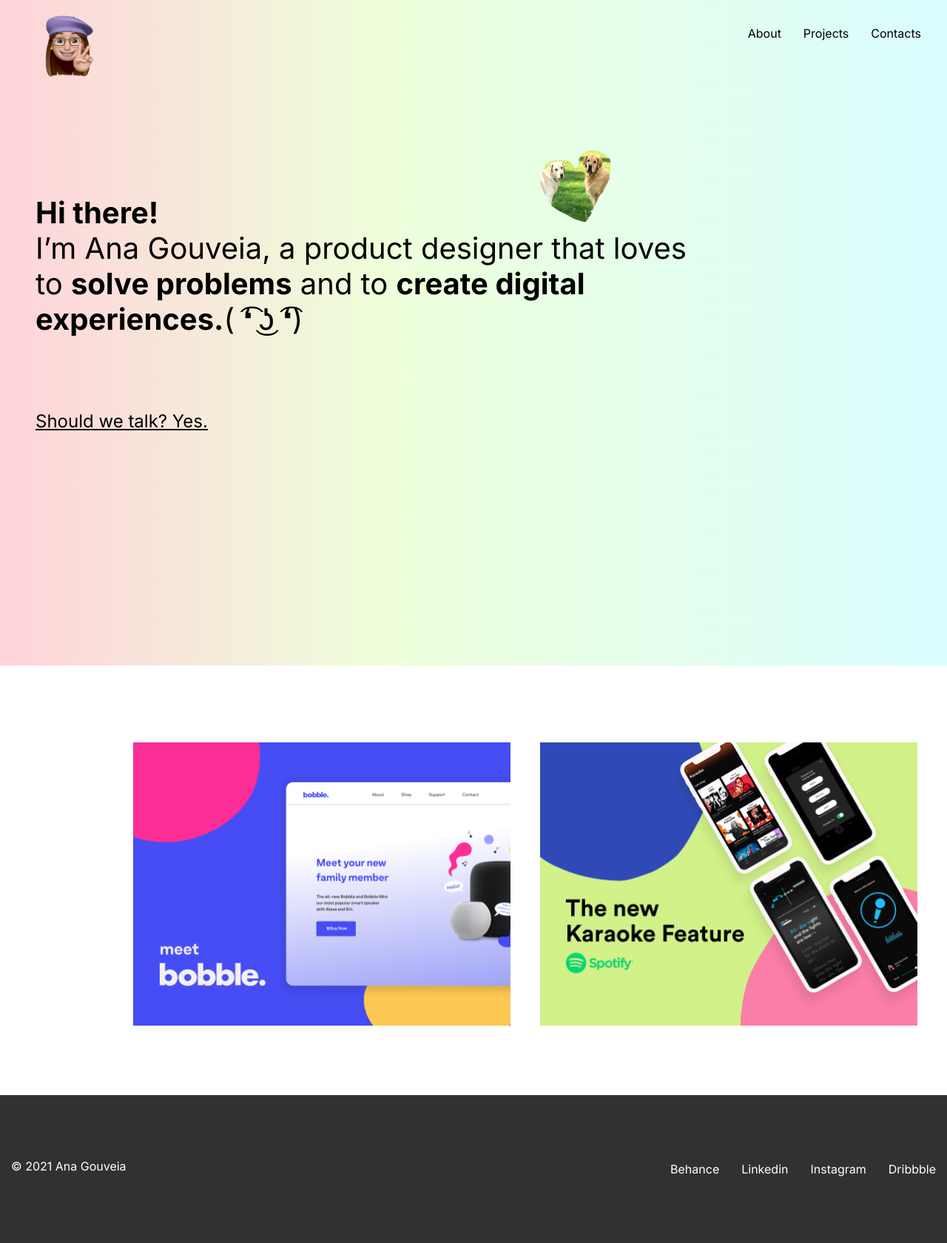
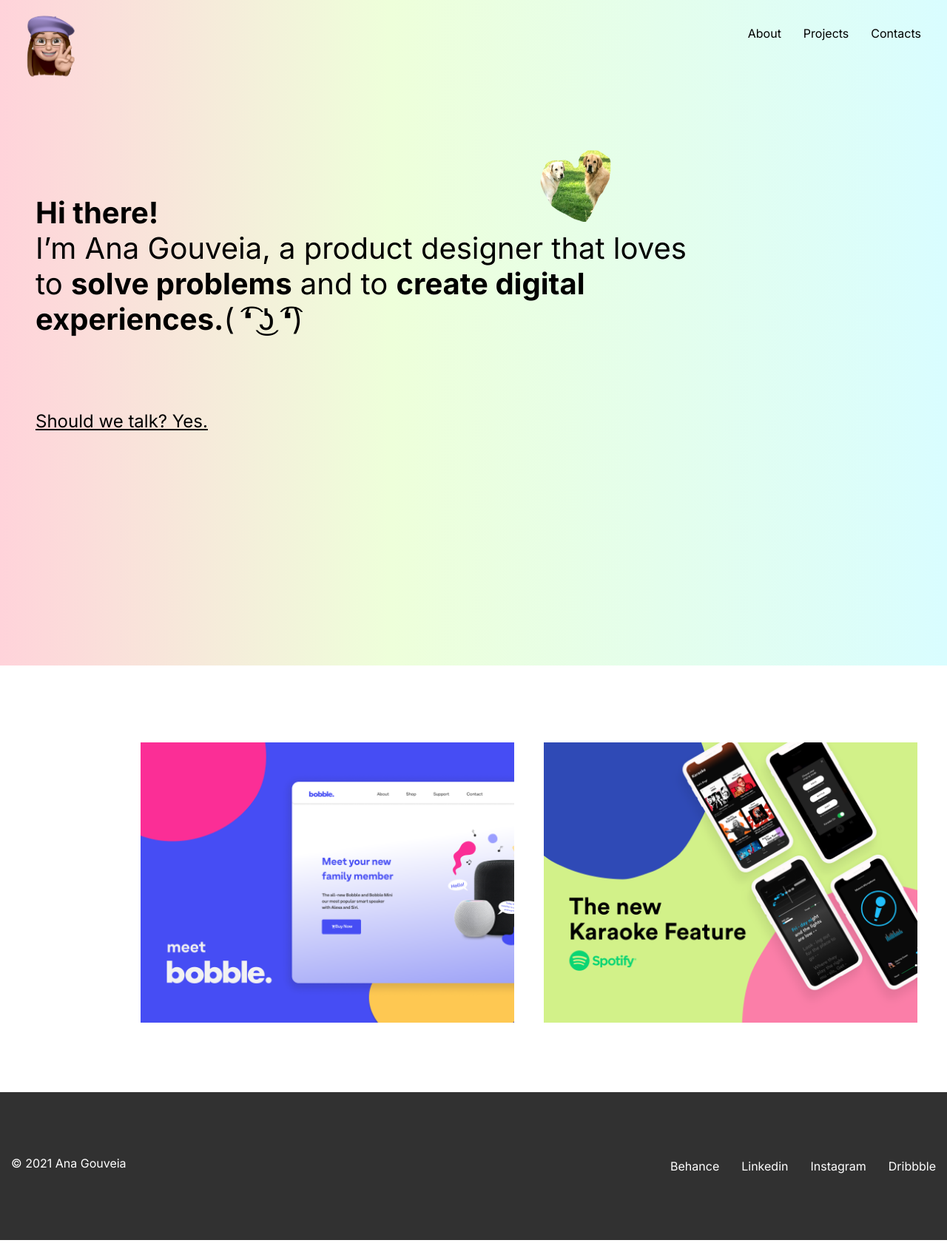
Before and after one commit to anagouveia16/projeto, a Jekyll site: the page built from index.html, in a window 1280 px wide. Shown: the whole page at 74% size. Built offline with Jekyll 4.4.1, drawn with Linux system fonts in a browser that asks for light colours.

Commit message:
ajustes-finais-memoji-selected-proj

```diff
--- a/_sass/_typography.scss
+++ b/_sass/_typography.scss
@@ -24,7 +24,6 @@
     @include myfont;
     font-weight: 400;
     font-size: 24px;
-
 }
 
 @mixin paragraph {
--- a/_sass/myportfolio.scss
+++ b/_sass/myportfolio.scss
@@ -59,7 +59,7 @@
 .memoji {
     position: absolute;
     height: 100px;
-    left: 50px;
+    left: 25px;
     top: 10px;
     transition: transform .7s ease-in-out;
     &:hover {
@@ -459,7 +459,7 @@
     }
 
     .project-nav {
-        padding-left: 140px;
+        padding-left: 150px;
         ul {
         padding: auto;
         display: flex;
```
Also changed, not shown: 1 other file.
